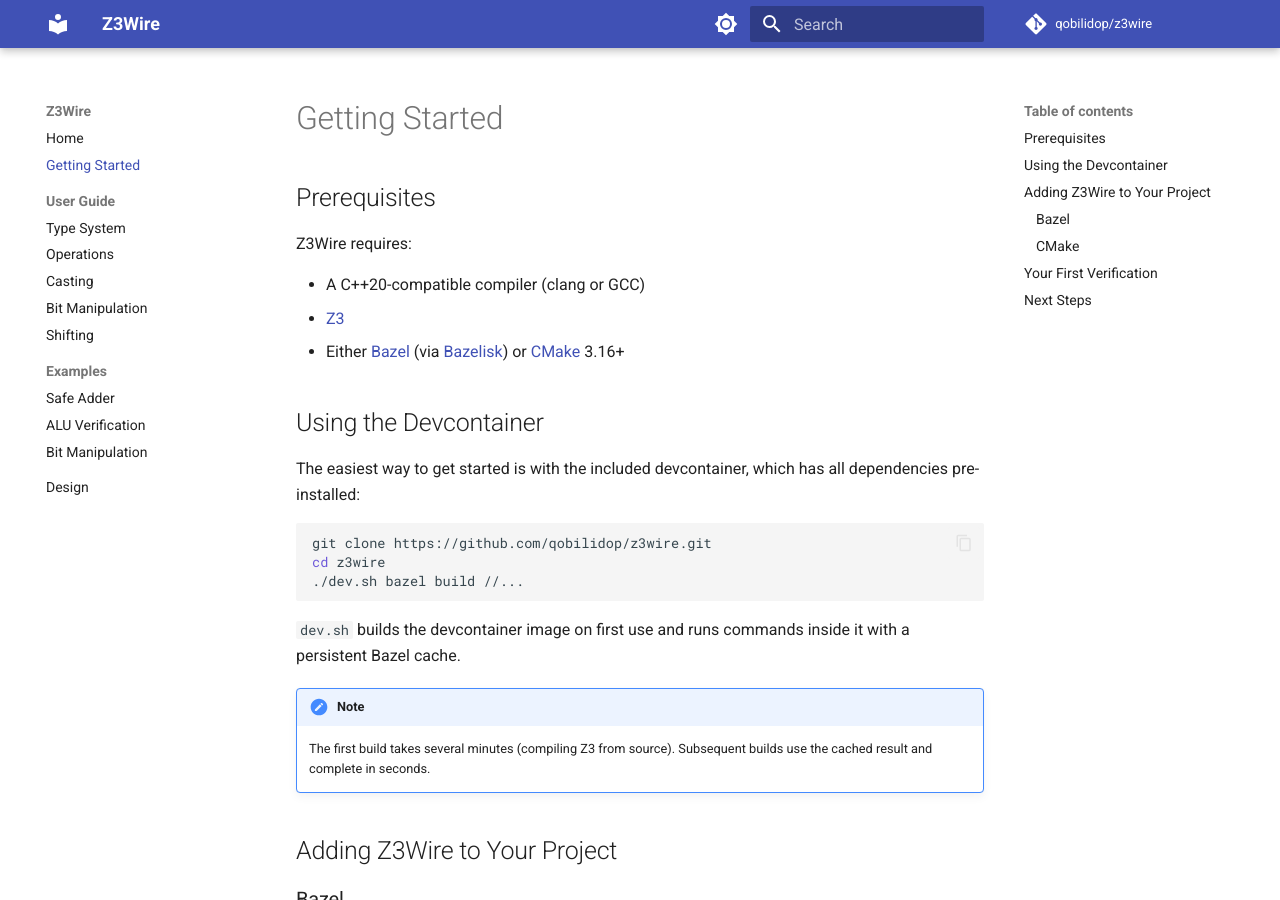
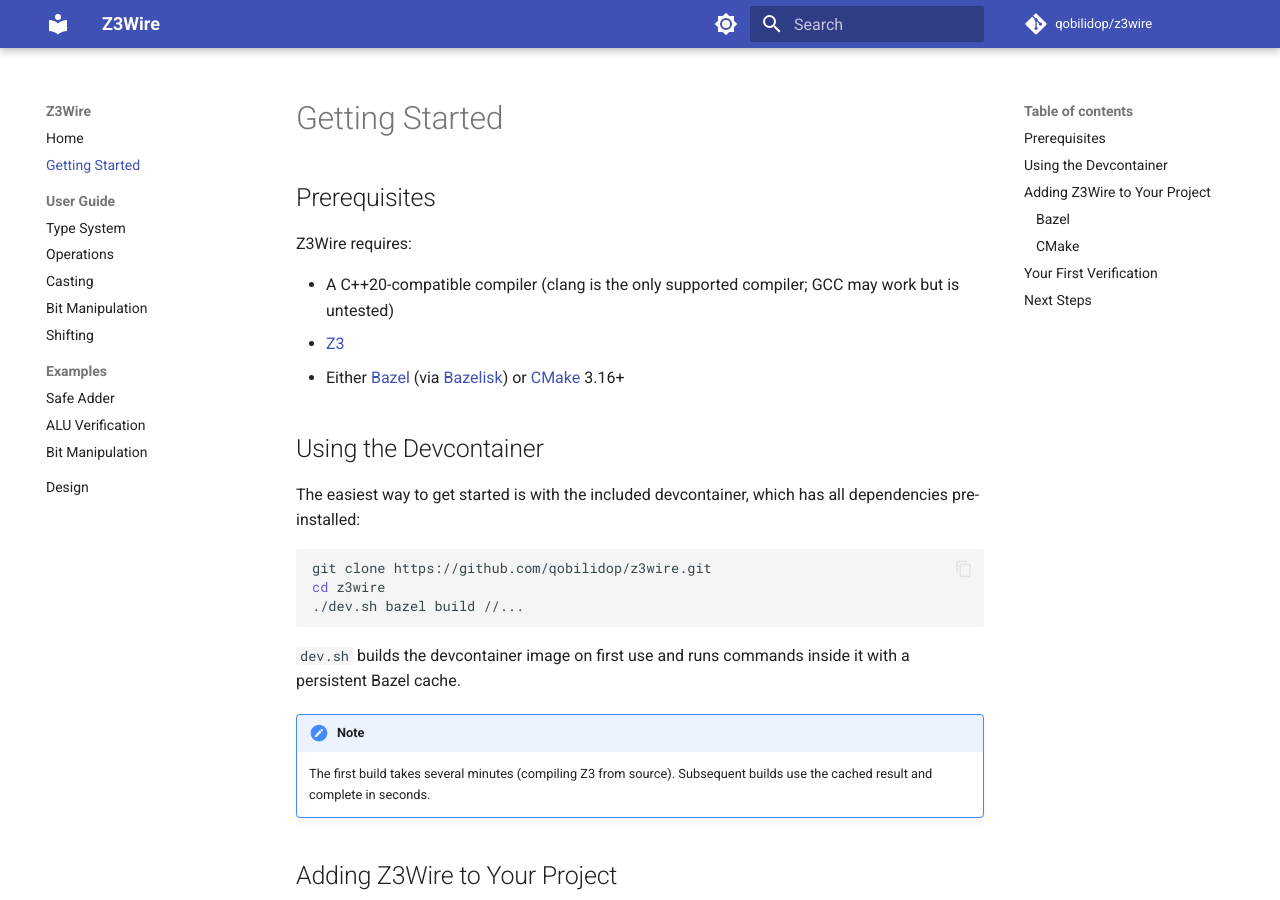
Before and after one commit to qobilidop/z3wire, an MkDocs documentation site: the page built from docs/getting-started.md, in a window 1280 px wide and 900 px high. Built offline with MkDocs 1.6.1 and Material for MkDocs 9.7.7, drawn with Linux system fonts in a browser that asks for light colours; comment, search, counter and statistics services are not loaded.

Commit message:
Remove unused root BUILD.bazel and clarify clang-only support
Root BUILD.bazel was an empty marker not needed for bazel build //...
Document that clang is the only supported compiler (GCC untested).

Co-Authored-By: Claude Opus 4.6 <noreply@anthropic.com>

```diff
--- a/docs/getting-started.md
+++ b/docs/getting-started.md
@@ -4,7 +4,7 @@
 
 Z3Wire requires:
 
-- A C++20-compatible compiler (clang or GCC)
+- A C++20-compatible compiler (clang is the only supported compiler; GCC may work but is untested)
 - [Z3](https://github.com/Z3Prover/z3)
 - Either [Bazel](https://bazel.build/) (via
   [Bazelisk](https://github.com/bazelbuild/bazelisk)) or
```
Also changed, not shown: AGENTS.md (+0 -1 lines), README.md (+1 -1 lines), 1 other file.
